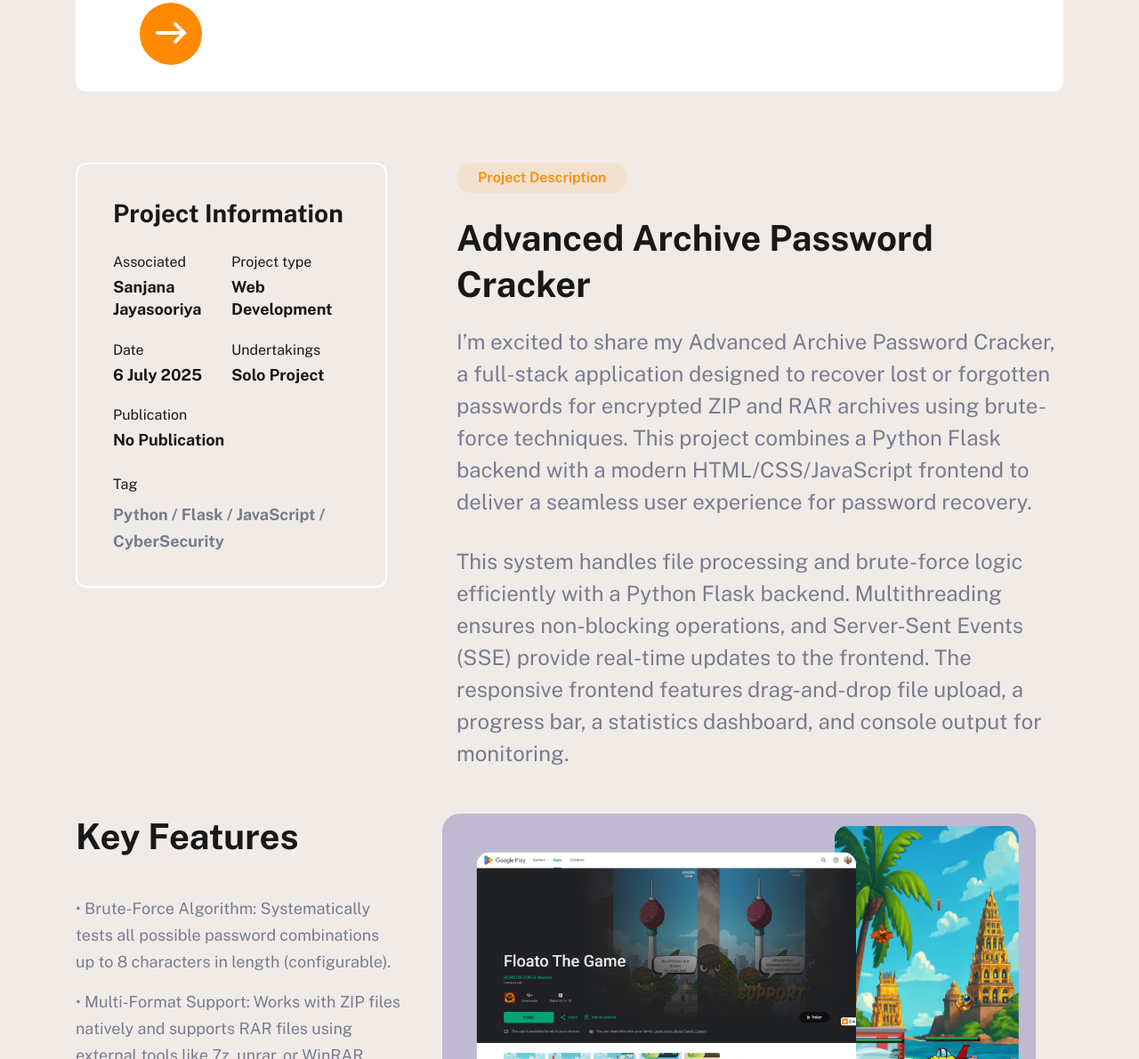
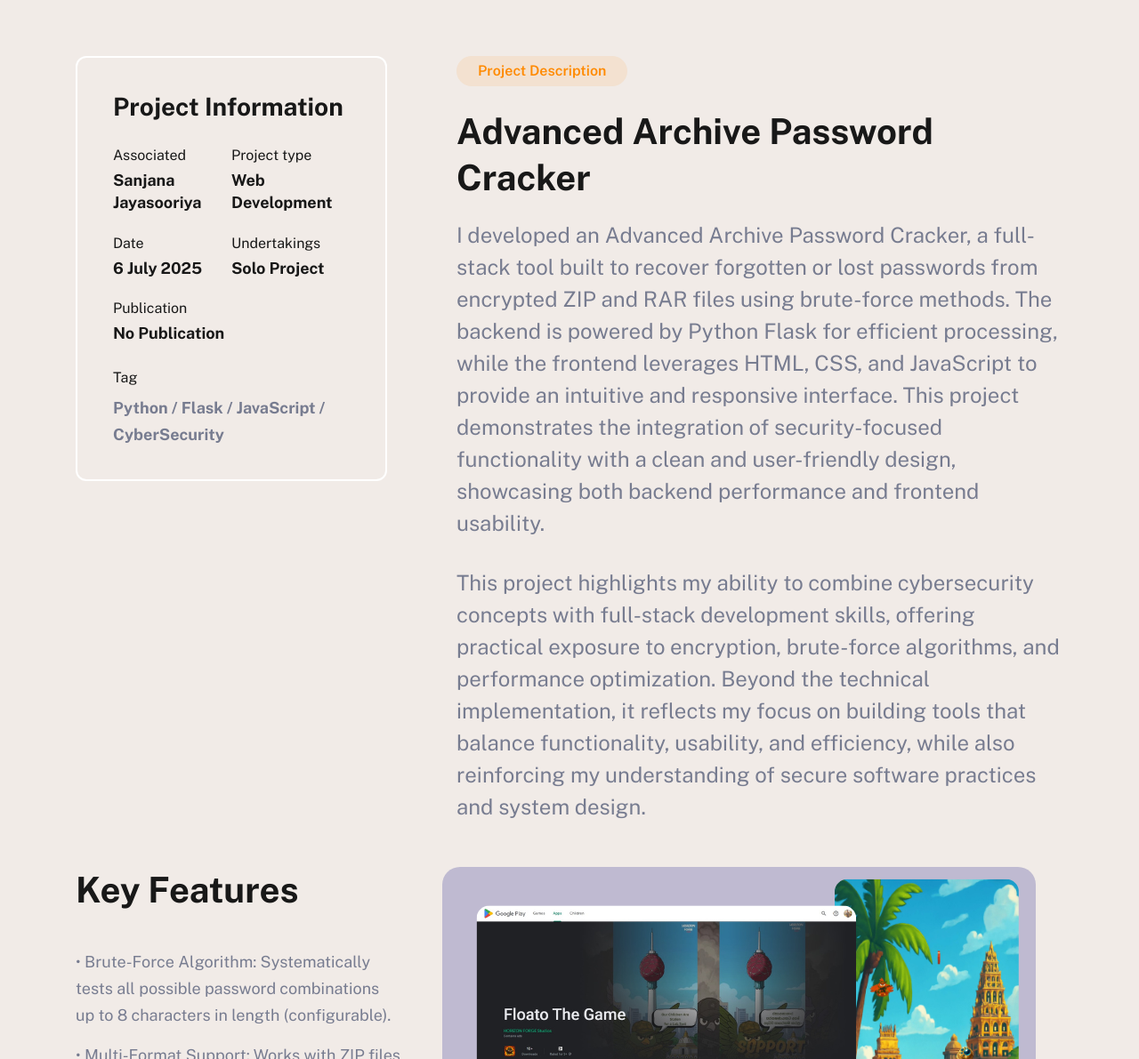
Before and after one commit to SanjanaJaya/modern-portfolio, a plain HTML site: page rarcracker.html in a window 1280 px wide. Shown: the part 1609-2800 px from the top of the page at 89% size. Drawn offline with nearby package versions, Linux system fonts and the light colour scheme; files whose address does not match are found by name.

Commit message:
Update rarcracker.html

```diff
--- a/rarcracker.html
+++ b/rarcracker.html
@@ -173,7 +173,7 @@
 					<div class="row align-items-center">
 						<div class="col-lg-9 pe-lg-0">
 							<div class="page-title-wrapper text-xl-start text-center mb-40">
-								<h2 class="page-title mb-10 lh-1">Advanced Archive Password <span class="ms-xl-5 ps-xxl-5">Cracker</span>
+								<h2 class="page-title mb-10 lh-1">RAR Password <span class="ms-xl-5 ps-xxl-5">Cracker</span>
 								</h2>
 								<nav class="d-none" aria-label="breadcrumb">
 									<ul class="breadcrumb list-none justify-content-center justify-content-md-start">
@@ -278,8 +278,8 @@
 							<div class="text-wrapper-one ps-xl-5 mb-50">
 								<div class="upper-title mb-25" id="description">Project Description</div>
 								<h2 class="section-title mb-20">Advanced Archive Password Cracker</h2>
-								<p>I’m excited to share my Advanced Archive Password Cracker, a full-stack application designed to recover lost or forgotten passwords for encrypted ZIP and RAR archives using brute-force techniques. This project combines a Python Flask backend with a modern HTML/CSS/JavaScript frontend to deliver a seamless user experience for password recovery.</p>
-								<p>This system handles file processing and brute-force logic efficiently with a Python Flask backend. Multithreading ensures non-blocking operations, and Server-Sent Events (SSE) provide real-time updates to the frontend. The responsive frontend features drag-and-drop file upload, a progress bar, a statistics dashboard, and console output for monitoring.</p>
+								<p>I developed an Advanced Archive Password Cracker, a full-stack tool built to recover forgotten or lost passwords from encrypted ZIP and RAR files using brute-force methods. The backend is powered by Python Flask for efficient processing, while the frontend leverages HTML, CSS, and JavaScript to provide an intuitive and responsive interface. This project demonstrates the integration of security-focused functionality with a clean and user-friendly design, showcasing both backend performance and frontend usability.</p>
+								<p>This project highlights my ability to combine cybersecurity concepts with full-stack development skills, offering practical exposure to encryption, brute-force algorithms, and performance optimization. Beyond the technical implementation, it reflects my focus on building tools that balance functionality, usability, and efficiency, while also reinforcing my understanding of secure software practices and system design.</p>
 							</div>
 						</div>
 					</div>
```
